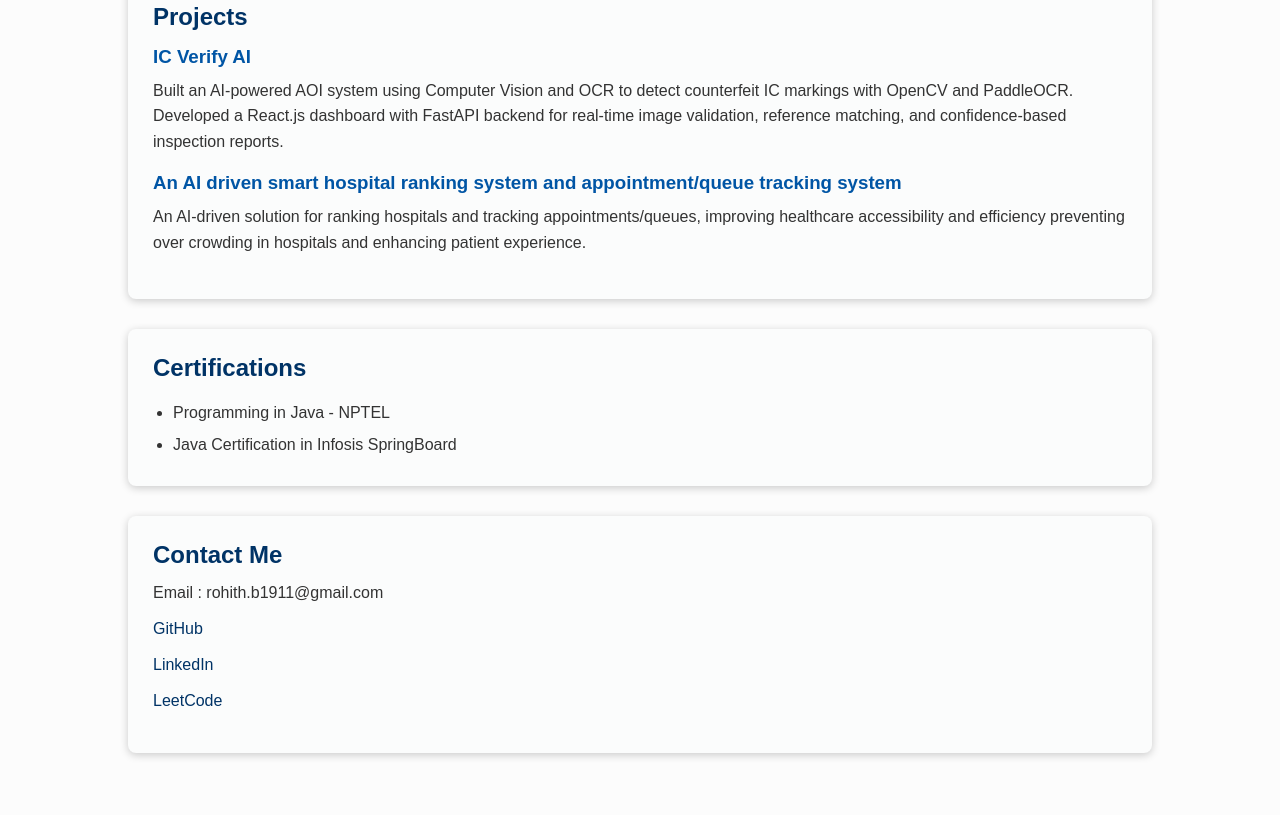
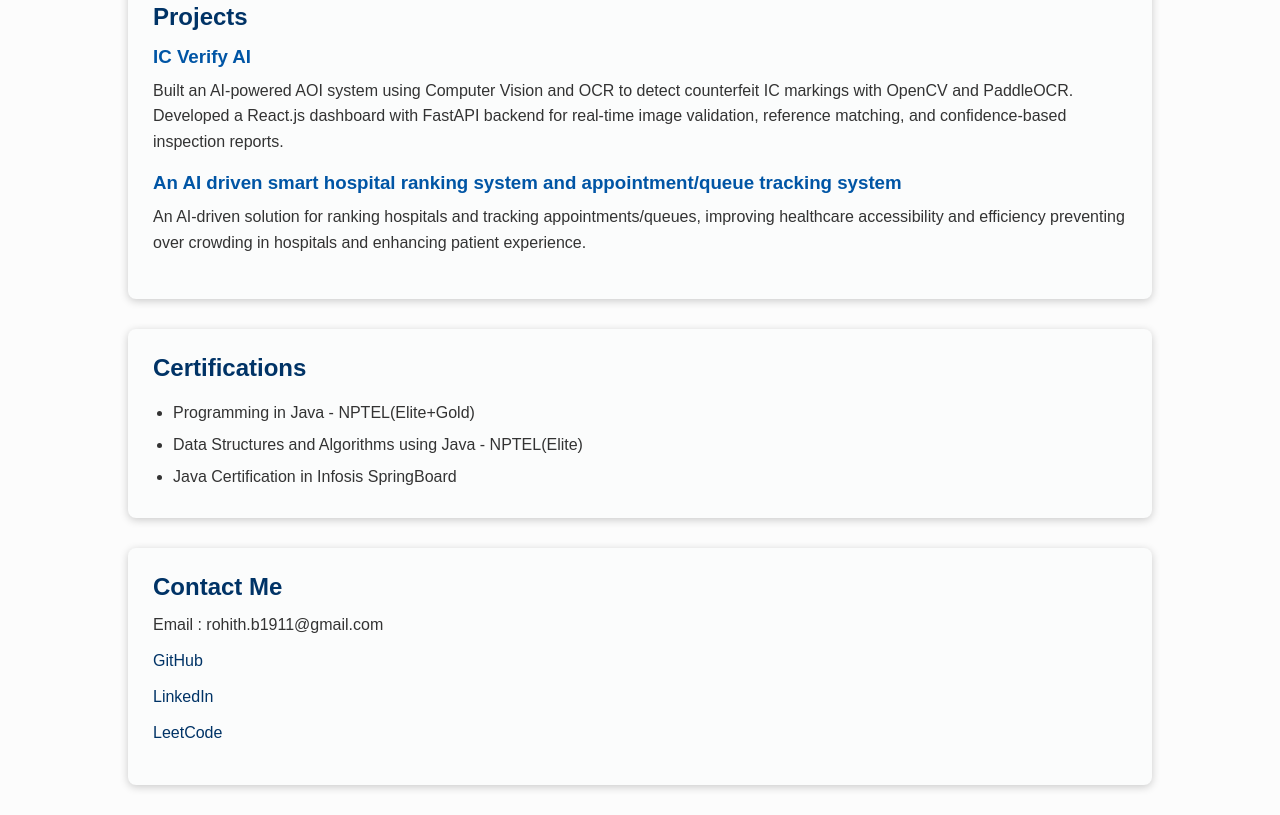
Before and after one commit to rohithb1911/WT-portfolio, a plain HTML site: page index.html in a window 1280 px wide. Shown: the part 1404-2219 px from the top of the page. Before the commit the page ends 2187 px from the top, so only its background shows below. Drawn offline with Linux system fonts and the light colour scheme; a script that the page names is missing.

Commit message:
Update index.html

```diff
--- a/index.html
+++ b/index.html
@@ -112,7 +112,8 @@
         <h2>Certifications</h2>
 
         <ul>
-            <li>Programming in Java - NPTEL</li>
+            <li>Programming in Java - NPTEL(Elite+Gold)</li>
+            <li>Data Structures and Algorithms using Java - NPTEL(Elite)</li>
             <li>Java Certification in Infosis SpringBoard</li>
         </ul>
     </section>
```
